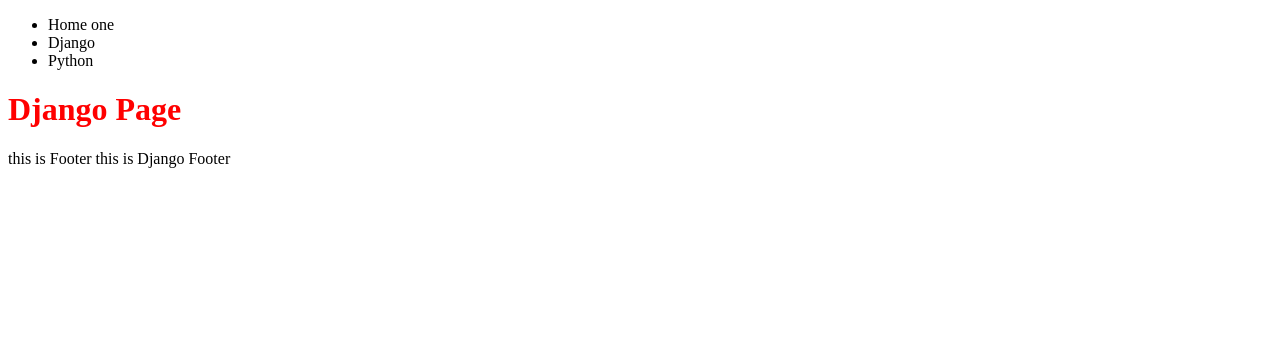
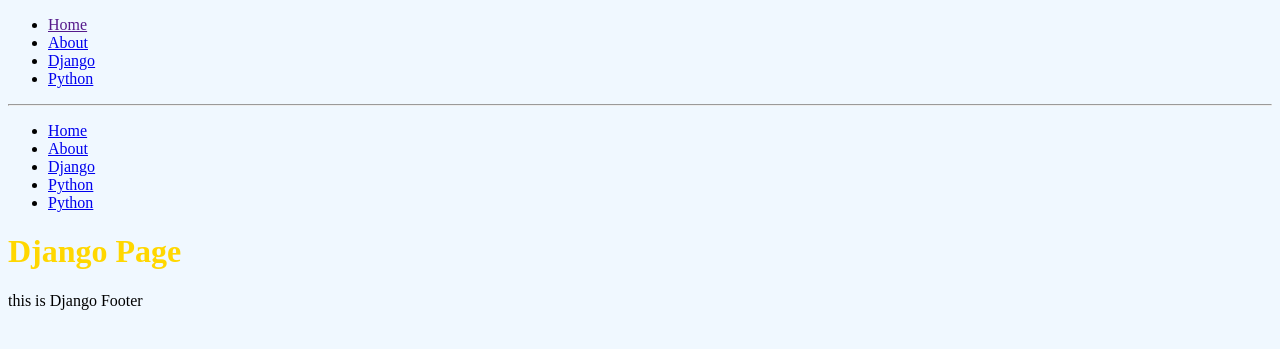
Before and after one commit to harsh-kikani/Django-Training, a Django app: page /course/dj/ in a window 1280 px wide. Shown: the top 349 px of the page. Run offline with Django 5.2, Linux system fonts and the light colour scheme.

Commit message:
create Hyperlink in django

```diff
--- a/ch2/core/templates/core/base.html
+++ b/ch2/core/templates/core/base.html
@@ -1,4 +1,4 @@
-<!DOCTYPE html>
+{% comment %} <!DOCTYPE html>
 {% load static %}
 <html lang="en">
 <head>
@@ -20,4 +20,42 @@
   {% block footer %} this is Footer {% endblock footer %}
 
 </body>
+</html> {% endcomment %}
+
+
+
+<!DOCTYPE html>
+{% load static %}
+<html lang="en">
+<head>
+  <meta charset="UTF-8">
+  <meta name="viewport" content="width=device-width, initial-scale=1.0">
+  <title>{% block title%} {% endblock title %}</title>
+
+  <link rel="stylesheet" href="{% static 'core/css/style.css' %}">
+</head>
+<body>
+  <nav>
+    <ul>
+      <li><a href="">Home</a></li>
+      <li><a href="/about">About</a></li>
+      <li><a href="/course/dj">Django</a></li>
+      <li><a href="/course/py">Python</a></li>
+    </ul>
+    <hr>
+    <ul>
+      <li><a href="{% url 'home' %}">Home</a></li>
+      <li><a href="{% url 'about'%}">About</a></li>
+      <li><a href="{% url 'django'%}">Django</a></li>
+      <li><a href="{% url 'python'%}">Python</a></li>
+
+      {% url 'python' as py %}
+      <li><a href="{{py}}">Python</a></li>
+    </ul>
+  </nav>
+  {% block hero %} {% endblock hero %}
+  {% block content %} {% endblock content %}
+  {% block footer %} this is Footer {% endblock footer %}
+
+</body>
 </html>
--- a/ch2/core/urls.py
+++ b/ch2/core/urls.py
@@ -1,7 +1,8 @@
 from django.urls import path, include
-from core.views import home
+from core.views import home, about
 
 urlpatterns = [
-    path('', home),
+    path('', home, name= 'home'),
+    path('aboutme/', about, name = 'about'),
 
 ]
--- a/ch2/core/views.py
+++ b/ch2/core/views.py
@@ -4,3 +4,7 @@
 
 def home(req):
     return render(req, 'core/home.html')
+
+
+def about(req):
+    return render(req, 'core/about.html')
--- a/ch2/course/templates/course/django.html
+++ b/ch2/course/templates/course/django.html
@@ -1,5 +1,9 @@
 {% extends 'core/base.html' %}
 {% load static %}
+
+
+
+
 {% comment %} <!DOCTYPE html>
 <html lang="en">
 <head>
@@ -16,7 +20,7 @@
 </html> {% endcomment %}
 
 
-
+{% comment %} ----------------------------Template------------------------------ {% endcomment %}
 
 
 {% comment %} <!DOCTYPE html>
@@ -45,9 +49,11 @@
 
 
 
+{% comment %} -----------------------------Template using static files--------------------------- {% endcomment %}
 
 
-{% block title %}Django{% endblock title %}
+
+{% comment %} {% block title %}Django{% endblock title %}
 
 {% block corecss %}
  <link rel="stylesheet" href="{% static 'course/css/style.css' %}">
@@ -57,4 +63,15 @@
 <h1>Django Page</h1>
 {% endblock content%}
 
-{% block footer %} {{block.super}}this is Django Footer {% endblock footer %}
+{% block footer %} {{block.super}}this is Django Footer {% endblock footer %} {% endcomment %}
+
+
+
+
+{% block title %}Django{% endblock title %}
+
+{% block content%}
+<h1>Django Page</h1>
+{% endblock content%}
+
+{% block footer %}this is Django Footer {% endblock footer %}
--- a/ch2/course/urls.py
+++ b/ch2/course/urls.py
@@ -2,6 +2,6 @@
 from course.views import learn_django, learn_python
 
 urlpatterns = [
-    path('dj/', learn_django),
-    path('py/',learn_python),
+    path('dj/', learn_django, name = 'django'),
+    path('py/',learn_python, name = 'python'),
 ]
```
Also changed, not shown: ch2/core/templates/core/about.html (added, +8 -0 lines).
